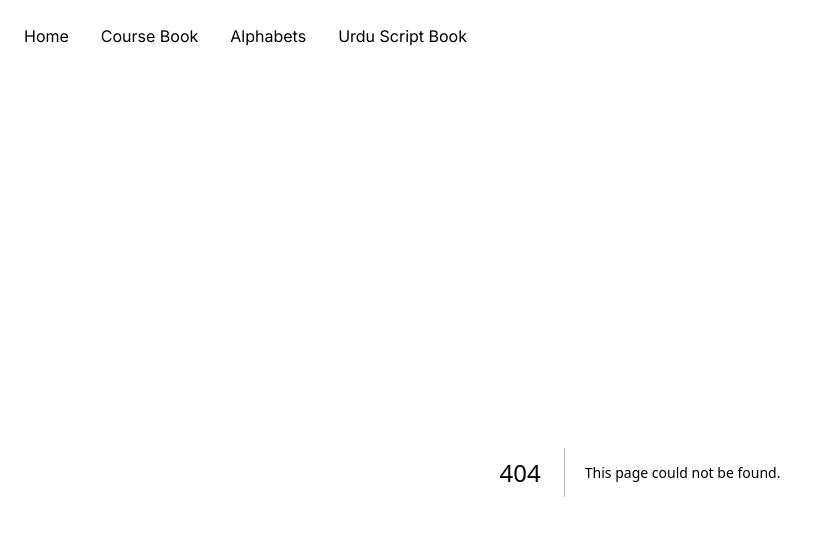
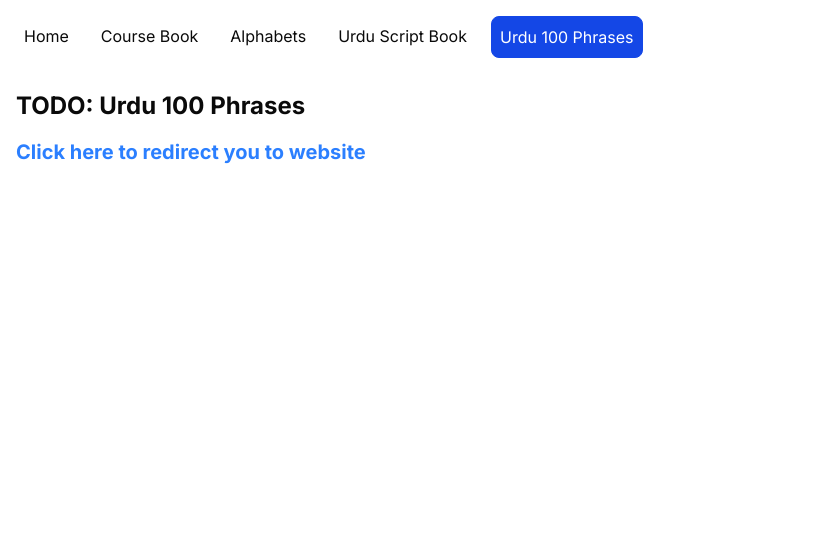
Before and after one commit to langisor/urdu-library, a Next.js app: page /urdu-100-vocabularies in a window 1280 px wide. Before the commit this address had no page. Shown: the top 536 px of the page, without its empty margins (0-827 px from the left). Built offline with nearby package versions, Linux system fonts and the light colour scheme; a web font is replaced by a local one.

Commit message:
update...

```diff
--- /dev/null
+++ b/src/app/urdu-100-vocabularies/page.tsx
@@ -0,0 +1,16 @@
+import Link from "next/link";
+
+export default function Urdu100PhrasesPage() {
+  return (
+    <div className="text-xl font-bold p-4">
+      <h1 className="text-2xl mb-4">TODO: Urdu 100 Phrases</h1>
+      <Link
+        href="https://www.goethe-verlag.com/book2/AR/ARUR/ARUR004.HTML"
+        target="_blank"
+        className="text-blue-500 hover:underline"
+      >
+        Click here to redirect you to website
+      </Link>
+    </div>
+  );
+}
--- a/src/app/urdu-script-book/_components/alphabet-drawer.tsx
+++ b/src/app/urdu-script-book/_components/alphabet-drawer.tsx
@@ -53,7 +53,7 @@ export default function AlphabetDrawerTable() {
   const renderDrawerContent = () => {
     const alphabet = alphabetsData.alphabets[currentAlphabetIndex];
     return (
-      <DrawerContent>
+      <DrawerContent className="h-screen overflow-y-auto">
         <DrawerHeader>
           <DrawerTitle className="text-2xl font-bold">
             {alphabet.name_romanized}
--- a/src/components/main-navigation.tsx
+++ b/src/components/main-navigation.tsx
@@ -10,6 +10,7 @@ const linkItems = [
   { href: "/course-book", label: "Course Book" },
   { href: "/alphabets", label: "Alphabets" },
   { href: "/urdu-script-book", label: "Urdu Script Book" },
+  {href: "/urdu-100-vocabularies", label: "Urdu 100 Phrases" },
 ];
 export default function MainNavigation() {
   const pathname = usePathname();
```
